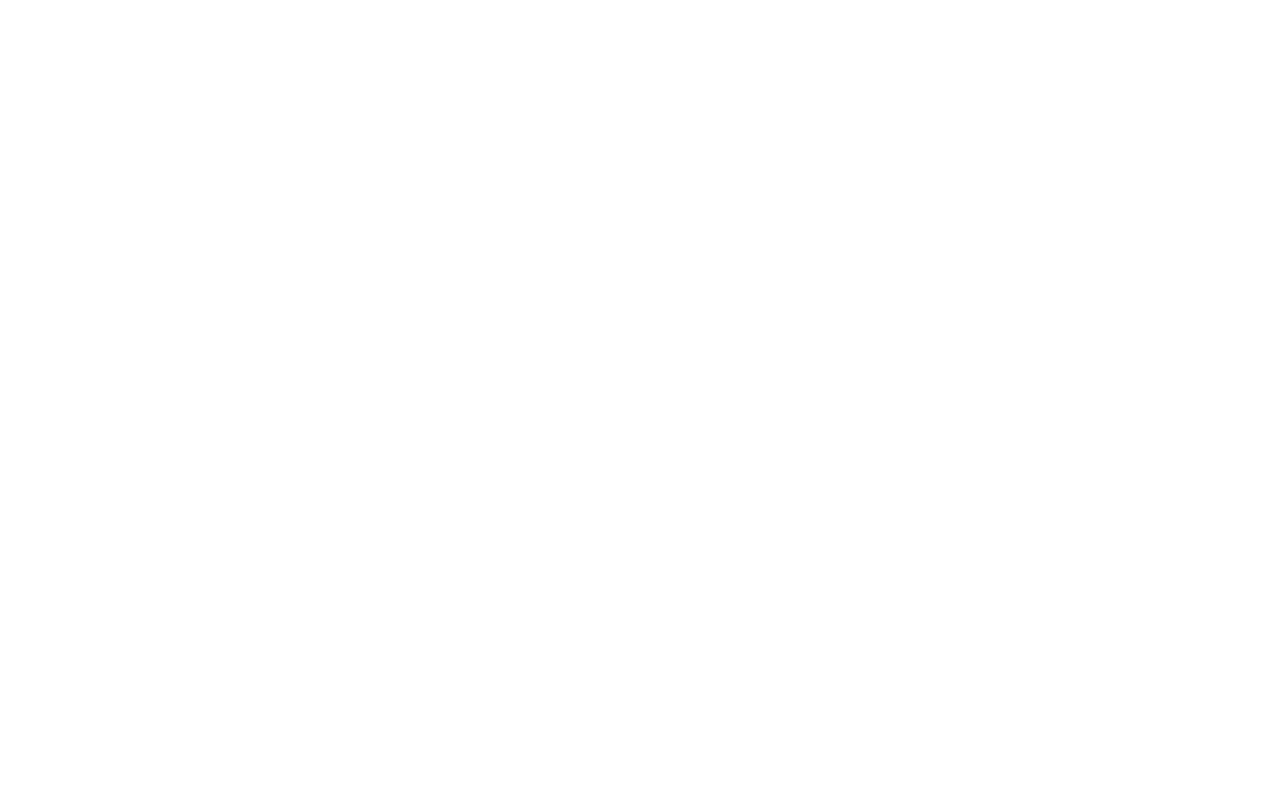
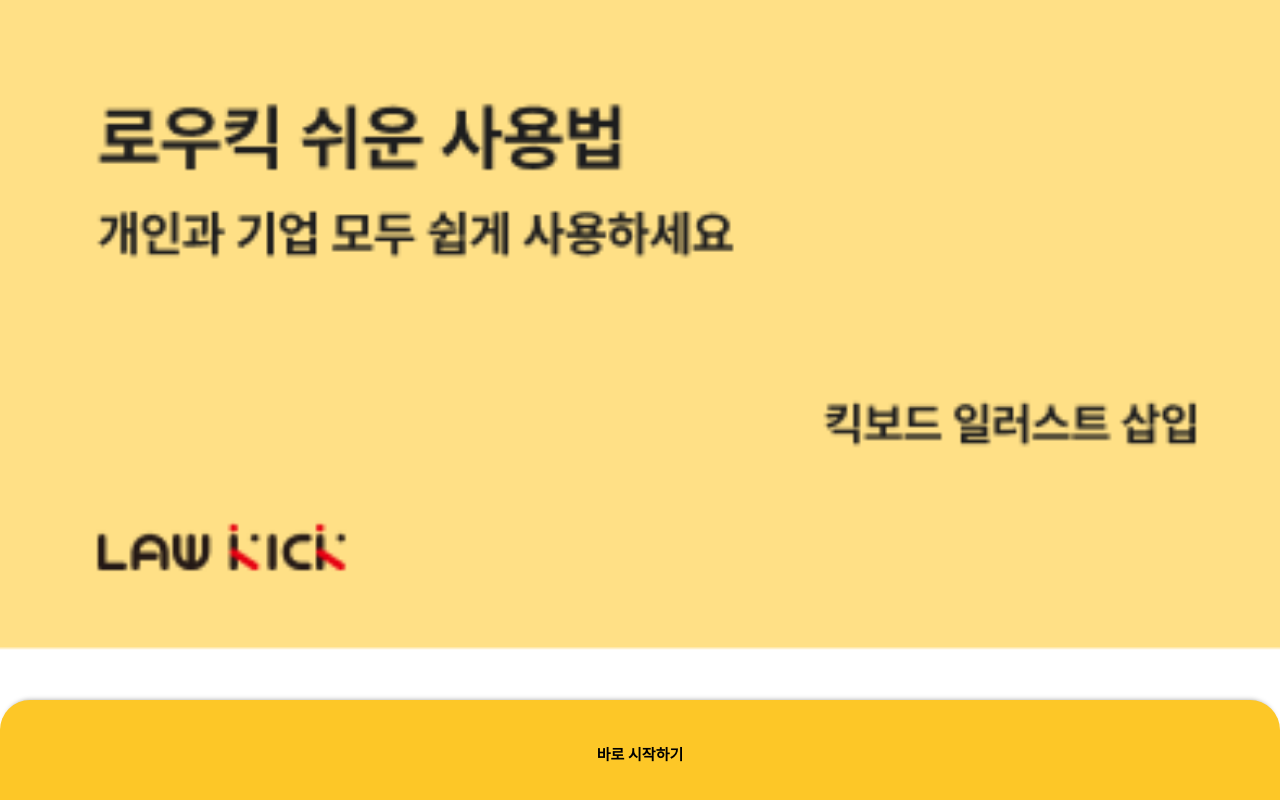
Before and after one commit to Innothink-Make-A-Thon/LawKick_FE, a React (Create React App) app: page /welcome/tutorial in a window 1280 px wide. Before the commit this address had no page. Shown: the top 800 px of the page. Built offline with nearby package versions, Linux system fonts and the light colour scheme.

Commit message:
feat: TopBar 생성, 미구현

```diff
--- a/src/App.js
+++ b/src/App.js
@@ -7,7 +7,8 @@ import Signin2 from "./signin/SignIn2"
 import Brand1 from "./brand/brand1"
 import Brand2 from "./brand/brand2"
 import Brand3 from "./brand/brand3"
-import Main from "./welcome/main"
+import Main from "./welcome/Main"
+import Tutorial from "./welcome/Tutorial";
 
 function App() {
   return (
@@ -20,6 +21,7 @@ function App() {
           <Route path="/company/brand2" element={<Brand2 />} />
           <Route path="/company/brand3" element={<Brand3 />} />
           <Route path="/welcome" element={<Main />} />
+          <Route path="/welcome/tutorial" element={<Tutorial />} />
         </Routes>
       </BrowserRouter>
   );
--- a/src/brand/brand1.jsx
+++ b/src/brand/brand1.jsx
@@ -1,8 +1,9 @@
 import React, { useState } from "react";
 import styled from "styled-components";
-import Backbtn from "../components/Backtbn";
+import TopBar from '../components/TopBar'
 import NextBtn from "../components/Nextbtn";
 import { useNavigate } from "react-router-dom";
+import Backbtn from "../components/Backtbn";
 
 const AskText = styled.div`
   color: #1D1D1E;
@@ -90,7 +91,7 @@ function Brand1() {
 
   return (
     <div>
-      <Backbtn />
+      <Backbtn/>
       <TextContainer>
         <AskText>브랜드를 등록해보세요</AskText>
         <AskText2>브랜드별로 마커 색상을 등록할 수 있어요</AskText2>
--- /dev/null
+++ b/src/components/Footer.jsx
@@ -0,0 +1,62 @@
+import React, { useState, useEffect } from 'react';
+import styled from 'styled-components';
+
+const Footerbox = styled.div`
+  width: 100vw;
+  height: 100px;
+  border-top-left-radius: 30px;
+  border-top-right-radius: 30px;
+  background: #FDC727;
+  position: fixed;
+  bottom: ${props => (props.isHidden ? '-100px' : '0')};
+  transition: bottom 0.3s ease-in-out;
+  z-index: 2;
+  box-shadow: 0 -5px 5px -5px #a6a6a6;
+  display: flex;
+  flex-direction: column;
+  justify-content: center;
+  margin: 0 auto;
+`;
+
+const StyledLink = styled.a`
+  color: black;
+  text-align: center;
+  font-family: Noto Sans KR;
+  font-size: 15px;
+  font-style: normal;
+  font-weight: 700;
+  line-height: 16px;
+  text-decoration-line: none;
+  cursor: pointer;
+  margin-top: 10px;
+`;
+
+const Footer = () => {
+  const [isHidden, setIsHidden] = useState(false);
+  const [prevScrollPos, setPrevScrollPos] = useState(0);
+
+  useEffect(() => {
+    window.addEventListener('scroll', handleScroll);
+    return () => {
+      window.removeEventListener('scroll', handleScroll);
+    };
+  }, []);
+
+  const handleScroll = () => {
+    const currentScrollPos = window.pageYOffset;
+    const isScrollingDown = currentScrollPos > prevScrollPos;
+
+    setIsHidden(isScrollingDown);
+    setPrevScrollPos(currentScrollPos);
+  };
+
+  return (
+    <>
+      <Footerbox isHidden={isHidden}>
+      <StyledLink href="/signup">바로 시작하기</StyledLink>
+      </Footerbox>
+    </>
+  );
+};
+
+export default Footer;
--- a/src/components/TopBar.jsx
+++ b/src/components/TopBar.jsx
@@ -0,0 +1,34 @@
+import React from 'react';
+import styled from 'styled-components';
+import Backbtn from './Backtbn';
+import Logo from '../logo/logotxt.png';
+
+const HeadBox = styled.div`
+  width: 100%;
+  height: 50px;
+  background-color: none;
+  margin: 0 auto;
+  display: flex;
+  justify-content: space-between;
+  align-items: center; /* Center vertically */
+`;
+
+const LogoImg = styled.img`
+  background-color: none;
+  width: 124px;
+  height: 26px;
+  z-index: 0;
+`;
+
+const TopBar = () => {
+  return (
+    <>
+      <HeadBox>
+        <Backbtn />
+        <LogoImg src={Logo} />
+      </HeadBox>
+    </>
+  );
+};
+
+export default TopBar;
--- /dev/null
+++ b/src/welcome/Tutorial.jsx
@@ -0,0 +1,21 @@
+import styled from "styled-components";
+import Img from "./TutorialImg.png";
+import Footer from "../components/Footer";
+
+const Image = styled.img`
+    width: 100%;
+    height: 100%;
+    flex-shrink: 0;
+`;
+
+
+function Tutorial() {
+    return (
+        <div>
+            <Image src={Img} alt="Tutorial" />
+            <Footer/>
+        </div>
+    );
+}
+
+export default Tutorial;
--- a/src/welcome/main.jsx
+++ b/src/welcome/main.jsx
@@ -1,6 +1,7 @@
 import React from "react";
 import Logo from "../logo/b_logo.png";
 import styled from "styled-components";
+import { useNavigate } from "react-router-dom";
 
 const PageContainer = styled.div`
   background-color: #fdc727;
@@ -57,8 +58,10 @@ const StyledLink = styled.a`
 `;
 
 function Main() {
+    const navigate = useNavigate();
   const handleClick = () => {
     console.log("Button clicked!");
+    navigate("/welcome/tutorial");
   };
 
   return (
```
Also changed, not shown: src/logo/logotxt.png (added), src/welcome/TutorialImg.png (added).
